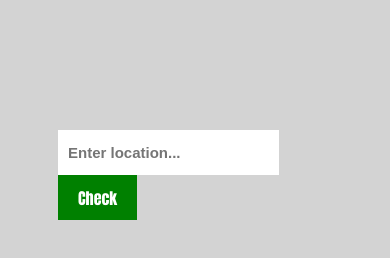
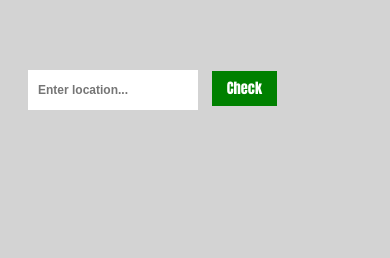
Before and after one commit to johnasuquo/weather-app, a plain HTML site: page index.html in a window 390 px wide. Drawn offline with Linux system fonts and the light colour scheme.

Commit message:
Refactor main.css for improved styling and responsiveness
Updated styles for body, input, and button elements. Added media query for responsive design.

```diff
--- a/main.css
+++ b/main.css
@@ -1,7 +1,7 @@
 body{
     background-color: lightgrey;
     font-weight: 900;
-    font-family: 'Courier New', Courier, monospace;
+    font-family: 'Segoe UI', Tahoma, Geneva, Verdana, sans-serif;
     text-align: left;
     padding: 20px 50px;
     margin-top: 100px;
@@ -16,6 +16,7 @@ input {
     font-size: 15px;
     margin-top: 10px;
     outline: none;
+    width: 250px;
 
 }
 button{
@@ -28,4 +29,26 @@ button{
     padding: 3px 20px;
     font-family:Impact, Haettenschweiler, 'Arial Narrow Bold', sans-serif;
     font-size: 1rem;
+    margin-left: 10px;
+    cursor: pointer;
 }
+
+@media only screen and (max-width: 600px) {
+    body {
+        padding: 10px 20px;
+        margin-top: 50px;
+        font-size: 0.9rem;
+    }
+
+    input {
+        width: 150px;
+        height: 30px;
+        font-size: 12px;
+    }
+
+    button {
+        height: 35px;
+        font-size: 0.9rem;
+        padding: 2px 15px;
+    }
+}
```
